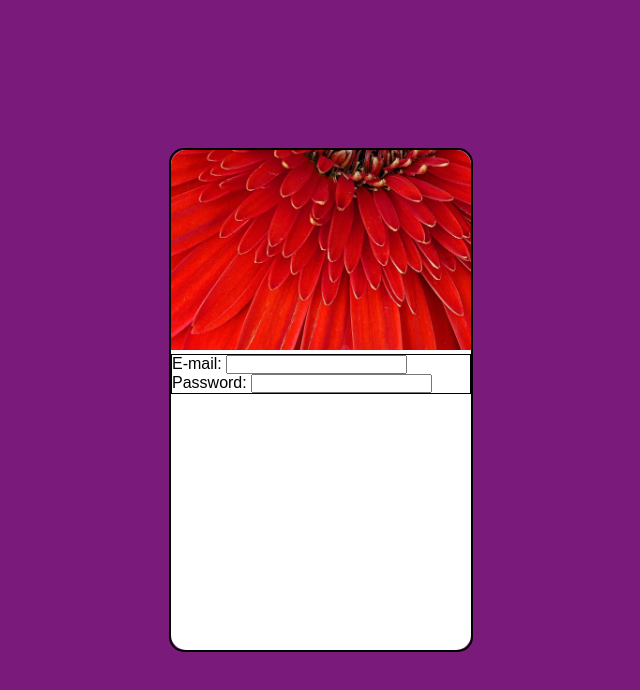
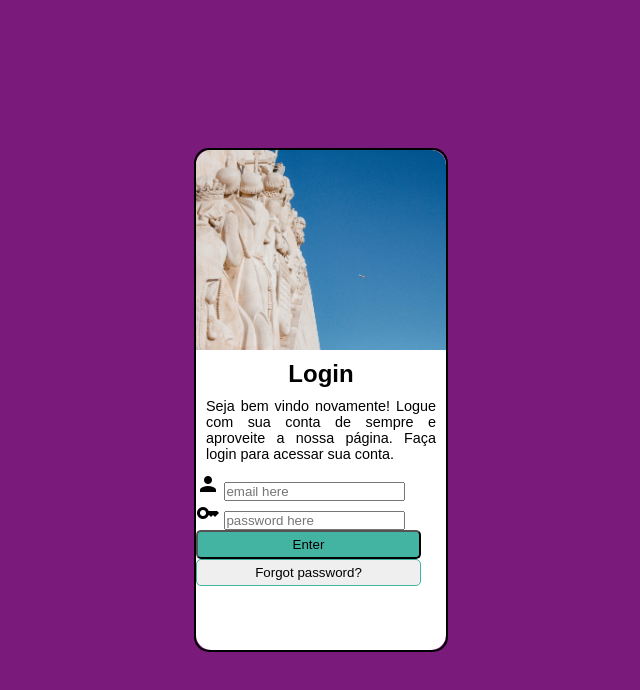
Before and after one commit to fredsaggio/projeto-login, a plain HTML site: page index.html in a window 1280 px wide. Shown: the whole page, without its empty margins (319-959 px from the left). Drawn offline with Linux system fonts and the light colour scheme.

Commit message:
Mexendo no formulário

```diff
--- a/index.html
+++ b/index.html
@@ -5,6 +5,7 @@
     <meta name="viewport" content="width=device-width, initial-scale=1.0">
     <link rel="stylesheet" href="style.css">
     <link rel="stylesheet" href="media-queries.css">
+    <link href="https://fonts.googleapis.com/icon?family=Material+Icons" rel="stylesheet">
     <title>Página de Login</title>
 </head>
 <body>
@@ -13,12 +14,33 @@
             <div id="imagem">
 
             </div>
+
+            <h1>Login</h1>
+
+            <p>Seja bem vindo novamente! Logue com sua conta de sempre e aproveite a nossa página. Faça login para acessar sua conta.</p>
+
             <div id="form">
-                <label for="iemail">E-mail:</label>
-                <input type="email" name="email" id="iemail">
 
-                <label for="ipass">Password:</label>
-                <input type="password" name="pass" id="ipass">
+                <form action="cadastro.php" method="post" autocomplete="on">
+                    <label for="iemail">
+                        <div class="material-icons">person</div>
+                    </label>
+
+                    <input autocomplete="email" placeholder="email here" type="email" name="email" id="iemail">
+                    <br>
+
+                    <label for="ipass">
+                        <div class="material-icons">key</div>
+                    </label>
+
+                    <input autocomplete="current-password" placeholder="password here" type="password" name="pass" id="ipass">
+                    <br>
+
+                    <input type="submit" value="Enter" id="submit">
+                    <br>
+
+                    <input type="button" value="Forgot password?" id="forgpass">
+                </form>
             </div>
         </section>
     </main>
--- a/style.css
+++ b/style.css
@@ -6,6 +6,7 @@
     margin: 0px;
     padding: 0px;
     font-family: Arial, Helvetica, sans-serif;
+
 }
 
 body{
@@ -15,8 +16,12 @@ body{
     background-color: rgb(122, 26, 122);
 }
 
+
+/* ------------------------------------------------------ */
+
+
 main {
-    max-width: 300px;
+    max-width: 250px;
     border: 2px solid black;
     position: absolute;
     top: 50%;
@@ -26,22 +31,51 @@ main {
     height: 500px;
 }
 
+main h1{
+    text-align: center;
+    margin-top: 10px;
+}
+
+main p{
+    text-align: justify;
+    font-size: 0.9em;
+    padding: 10px;
+}
+
 section{
     background-color: white;
     height: 100%;
     border-radius: 15px;
 }
 
-#imagem{
-    background: white url('imagens/pexels-albin-biju-19297354.jpg') no-repeat fixed center bottom;
+div#imagem{
+    background: white url('imagens/pexels-mateus-castro-19275682.jpg') no-repeat fixed center center;
     background-size: cover;
     height: 200px;
-    width: 300px;
-    display: inline-block;
+    width: 250px;
+    display: block;
     border-radius: 15px 15px 0px 0px;
 }
 
-#form{
+div#form{
     display: block;
-    border: 1px solid black;
+    margin: auto;
+    box-sizing: border-box;
+
 }
+
+input#submit, input#forgpass{
+    width: 90%;
+    margin: auto;
+    padding: 5px;
+    border-radius: 5px;
+
+}
+
+input#submit{
+    background-color: rgb(68, 180, 162);
+}
+
+input#forgpass{
+    border: 1px solid rgb(68, 180, 162);
+}
```
Also changed, not shown: imagens/pexels-mateus-castro-19275682.jpg (added).
